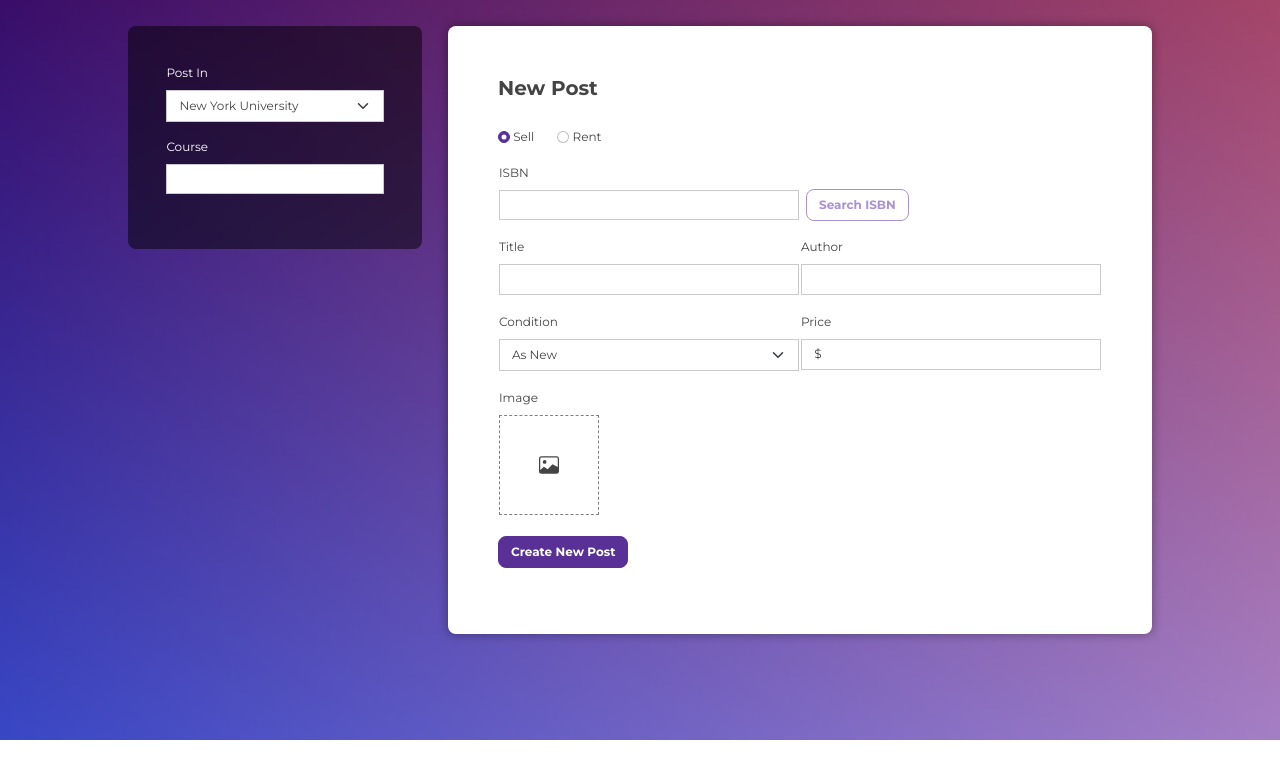
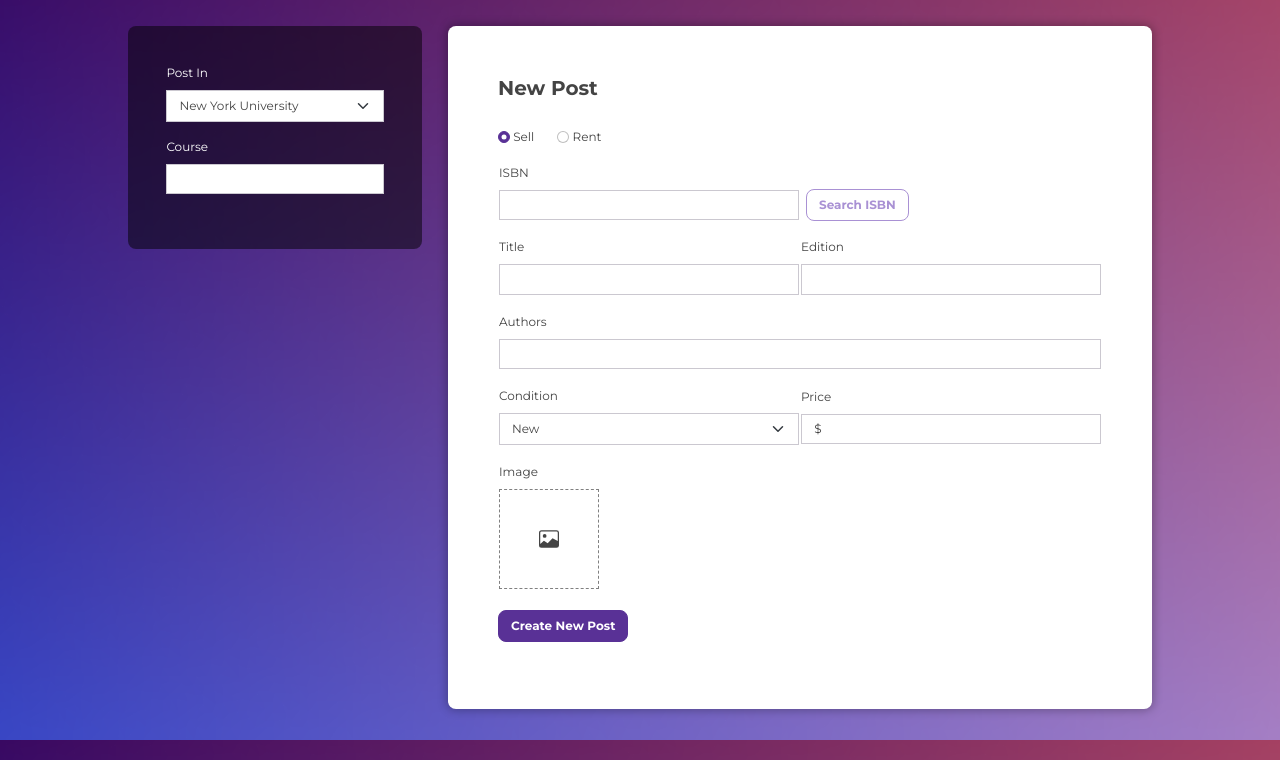
Before and after one commit to book-overflow/django-app, a Django app: template src/django/app/textbook/templates/createPost.html in a window 1280 px wide. Shown: the part 60-820 px from the top of the page. Run offline with Django 4.2, Linux system fonts and the light colour scheme; the template is opened without the code that fills it: values that come from a table or form of the project are taken from there, others are empty; some libraries are stand-ins or nearby versions.

Commit message:
Created post new textbook feature

```diff
--- a/src/django/app/shared/models.py
+++ b/src/django/app/shared/models.py
@@ -112,7 +112,7 @@ class Textbook(CustomBaseModel):
 
     name = models.CharField(max_length=255)
     edition = models.IntegerField()
-    year_published = models.IntegerField()
+    # year_published = models.IntegerField()
     # image = models.ImageField(default='profile.png', upload_to='profile/')
 
 class TextbookCopy(CustomBaseModel):
@@ -128,8 +128,8 @@ class TextbookCopy(CustomBaseModel):
     )
 
     condition = models.CharField(max_length=255, choices=BookCondition.choices)
-    year_purchased = models.IntegerField()
-    # image = models.ImageField(default='profile.png', upload_to='profile/')
+    # year_purchased = models.IntegerField()
+    image = models.ImageField(upload_to='books/')
     for_rent = models.BooleanField()
     for_sale = models.BooleanField()
     sale_price = models.DecimalField(max_digits=5, decimal_places=2)
--- /dev/null
+++ b/src/django/app/textbook/forms.py
@@ -0,0 +1,13 @@
+from django import forms
+from django.forms import ModelForm
+from shared.models import TextbookCopy
+
+class TextbookCopyCreationForm(ModelForm):
+    isbn = forms.IntegerField()
+    name = forms.CharField(max_length=255)
+    authors = forms.CharField(max_length=255)
+    course = forms.CharField(max_length=255)
+    edition = forms.IntegerField()
+    class Meta:
+        model = TextbookCopy
+        fields = ['condition', 'for_rent', 'for_sale', 'sale_price', 'rent_price', 'image']
--- a/src/django/app/textbook/templates/createPost.html
+++ b/src/django/app/textbook/templates/createPost.html
@@ -4,15 +4,13 @@
         <div class="card-left form-input" data-bs-theme="dark" style="color:white">
             <div id="div_id_school" class="mb-3">
                 <label for="id_domain" class="form-label">Post In</label>
-                  <select required name="school" value="" style="font-size: 12px;" class="form-select" id="id_domain">
+                  <select name="school" value="" style="font-size: 12px;" class="form-select" id="id_domain">
                     <option value="" selected>New York University</option>
-                    <option value="">School</option>
-                    <option value="">School</option>
                   </select>
             </div>
-            <div id="div_id_course" class="mb-3">
-                <label for="id_course" class="form-label">Course</label>
-                <input required type="text" name="course" value="" maxlength="100" class="textinput form-control" id="id_course">
+            <div class="mb-3">
+                <label class="form-label">Course</label>
+                <input type="text" value="{{form.data.course}}" maxlength="100" class="textinput form-control" id="course">
             </div>
         </div>
         <div class="set-profile">
@@ -24,16 +22,20 @@
                     <input style="margin-left:20px;" class="form-check-input" type="radio" name="optionsRadios" id="optionsRadios2" value="rent">
                     <label class="form-check-label" for="optionsRadios2">Rent</label>
                 </div>
-                <div id="sell-form">
+                <fieldset id="sell-form">
                     <form method="POST" class="form" enctype="multipart/form-data">
+                        <input hidden checked type="checkbox" name="for_sale" id="id_for_sale" >
+                        <input hidden value="0" type="number" name="rent_price" step="0.01" id="id_rent_price">
+                        <input hidden value="document.getElementById('course').value" id="id_course" name="course" >
                         {% csrf_token %}
+                        <!-- {{ form }} -->
                         <div class="form-group">
                           <table class="form-input">
                             <tr>
                                 <td>
                                     <div id="div_id_isbn" class="mb-3">
                                         <label for="id_isbn" class="form-label">ISBN</label>
-                                        <input required type="text" name="isbn" pattern="[0-9]{13}" value="" maxlength="100" class="textinput form-control" id="id_isbn">
+                                        <input required type="text" name="isbn" pattern="[0-9]{13}" value="{{form.data.isbn}}" maxlength="100" class="textinput form-control" id="id_isbn">
                                     </div>
                                 </td>
                                 <td>
@@ -42,15 +44,23 @@
                             </tr>
                             <tr>
                                 <td>
-                                    <div id="div_id_street" class="mb-3">
-                                        <label for="id_title" class="form-label">Title</label>
-                                        <input required type="text" name="street" value="" maxlength="255" class="textinput form-control" id="id_title">
+                                    <div id="div_id_name" class="mb-3">
+                                        <label for="id_name" class="form-label">Title</label>
+                                        <input required type="text" name="name" value="{{form.data.name}}" maxlength="255" class="textinput form-control" id="id_name">
                                     </div>
                                 </td>
                                 <td>
-                                    <div id="div_id_author" class="mb-3">
-                                        <label for="id_author" class="form-label">Author</label>
-                                        <input required type="text" name="authors" value="" maxlength="100" class="textinput form-control" id="id_author">
+                                    <div id="div_id_edition" class="mb-3">
+                                        <label for="id_edition" class="form-label">Edition</label>
+                                        <input required type="number" name="edition" value="{{form.data.edition}}" maxlength="100" class="textinput form-control" id="id_edition">
+                                    </div>
+                                </td>
+                            </tr>
+                            <tr>
+                                <td colspan="2">
+                                    <div id="div_id_authors" class="mb-3">
+                                        <label for="id_authors" class="form-label">Authors</label>
+                                        <input required type="text" name="authors" value="{{form.data.authors}}" maxlength="100" class="textinput form-control" id="id_authors">
                                     </div>
                                 </td>
                             </tr>
@@ -58,19 +68,21 @@
                                 <td>
                                     <div id="div_id_condition" class="mb-3">
                                         <label for="id_condition" class="form-label">Condition</label>
-                                        <select required name="condition" value="" style="font-size: 12px;" class="form-select" id="id_condition">
-                                            <option value="" >As New</option>
-                                            <option value="" >Good</option>
-                                            <option value="">Fair</option>
-                                            <option value="">Poor</option>
+                                        <select required name="condition" value="{{form.data.condition}}" style="font-size: 12px;" class="form-select" id="id_condition">
+                                            <option value="NEW">New</option>
+                                            <option value="FINE">Fine</option>
+                                            <option value="VERY_GOOD">Very Good</option>
+                                            <option value="GOOD">Good</option>
+                                            <option value="FAIR">Fair</option>
+                                            <option value="POOR">Poor</option>
                                         </select>
                                     </div>
                                 </td>
                                 <td>
                                     <div id="div_id_price" class="mb-3">
-                                        <label for="id_price" class="form-label">Price</label>
+                                        <label for="id_sale_price" class="form-label">Price</label>
                                         <span style="position: relative; top:32px; left:-20px;">$</span>
-                                        <input required type="number"min="0.01" step="0.01" max="500" min="0.01" step="0.01" name="price" value="" class="textinput form-control" style="padding-left: 24px;"id="id_price">
+                                        <input required type="number"min="0.01" step="0.01" max="500" min="0.01" step="0.01" name="sale_price" value="{{form.data.sale_price}}" class="textinput form-control" style="padding-left: 24px;"id="id_sale_price">
                                     </div>
                                 </td>
                             </tr>
@@ -94,14 +106,17 @@
                             </tr>
                           </table>
                           <div class="form-input form-group" style="margin-top: 20px;">
-                            <button id="form-button" class="btn btn-primary" type="submit">Create New Post</button>
+                            <button id="form-button" class="btn btn-primary" type="submit" onclick="getCourse()">Create New Post</button>
                             </div>
                         </div>
                     </form>
-                </div>
+                </fieldset>
 
-                <div id="rent-form" style="display: none;" >
+                <fieldset hidden="hidden" id="rent-form" style="display: none;" >
                     <form method="POST" class="form" enctype="multipart/form-data">
+                        <input hidden checked type="checkbox" name="for_rent" id="id_for_rent" >
+                        <input hidden value="0" type="number" name="sale_price" step="0.01" id="id_sale_price">
+                        <input hidden value="" id="id_course" name="course" >
                         {% csrf_token %}
                         <div class="form-group">
                             <table class="form-input">
@@ -109,7 +124,7 @@
                                   <td>
                                       <div id="div_id_isbn" class="mb-3">
                                           <label for="id_isbn" class="form-label">ISBN</label>
-                                          <input required type="text" name="isbn" pattern="[0-9]{13}" value="" maxlength="100" class="textinput form-control" id="id_isbn">
+                                          <input required type="text" name="isbn" pattern="[0-9]{13}" value="{{form.data.isbn}}" maxlength="100" class="textinput form-control" id="id_isbn">
                                       </div>
                                   </td>
                                   <td>
@@ -118,15 +133,15 @@
                               </tr>
                               <tr>
                                   <td>
-                                      <div id="div_id_street" class="mb-3">
-                                          <label for="id_title" class="form-label">Title</label>
-                                          <input required type="text" name="street" value="" maxlength="255" class="textinput form-control" id="id_title">
+                                      <div id="div_id_name" class="mb-3">
+                                          <label for="id_name" class="form-label">Title</label>
+                                          <input required type="text" name="name" value="{{form.data.name}}" maxlength="255" class="textinput form-control" id="id_name">
                                       </div>
                                   </td>
                                   <td>
-                                      <div id="div_id_author" class="mb-3">
-                                          <label for="id_author" class="form-label">Author</label>
-                                          <input required type="text" name="authors" value="" maxlength="100" class="textinput form-control" id="id_author">
+                                      <div id="div_id_authors" class="mb-3">
+                                          <label for="id_authors" class="form-label">Author</label>
+                                          <input required type="text" name="authors" value="{{form.data.authors}}" maxlength="100" class="textinput form-control" id="id_authors">
                                       </div>
                                   </td>
                               </tr>
@@ -134,7 +149,7 @@
                                   <td>
                                       <div id="div_id_condition" class="mb-3">
                                           <label for="id_condition" class="form-label">Condition</label>
-                                          <select required name="condition" value="" style="font-size: 12px;" class="form-select" id="id_condition">
+                                          <select required name="condition" value="{{form.data.condition}}" style="font-size: 12px;" class="form-select" id="id_condition">
                                               <option value="" >As New</option>
                                               <option value="" >Good</option>
                                               <option value="">Fair</option>
@@ -143,10 +158,10 @@
                                       </div>
                                   </td>
                                   <td>
-                                      <div id="div_id_price" class="mb-3">
-                                          <label for="id_price" class="form-label">Price (Monthly)</label>
+                                      <div id="div_id_rent_price" class="mb-3">
+                                          <label for="id_rent_price" class="form-label">Price (Monthly)</label>
                                           <span style="position: relative; top:32px; left:-80px;">$</span>
-                                          <input required type="number"min="0.01" step="0.01" max="500" min="0.01" step="0.01" name="price" value="" class="textinput form-control" style="padding-left: 24px;"id="id_price">
+                                          <input required type="number"min="0.01" step="0.01" max="500" min="0.01" step="0.01" name="rent_price" value="{{form.data.rent_price}}" class="textinput form-control" style="padding-left: 24px;"id="id_rent_price">
                                       </div>
                                   </td>
                               </tr>
@@ -154,13 +169,13 @@
                                   <td>
                                       <div id="div_id_avail_from" class="mb-3">
                                       <label for="id_avail_from"  class="form-label">Available From</label>
-                                      <input required class="textinput form-control" type="date" name="avail_from" value="" id="id_avail_from">
+                                      <input required class="textinput form-control" type="date" name="avail_from" value={{form.data.avail_from}} id="id_avail_from">
                                       </div>
                                   </td>
                                   <td>
                                       <div id="div_id_avail_to" class="mb-3">
                                       <label for="id_avail_to"  class="form-label">To</label>
-                                      <input required class="textinput form-control" type="date" name="avail_to" value="" id="id_avail_to">
+                                      <input required class="textinput form-control" type="date" name="avail_to" value={{form.data.avail_to}} id="id_avail_to">
                                       </div>
                                   </td>
                               </tr>
@@ -178,7 +193,7 @@
                                           <svg onclick="deleteImage()" id="image_delete" style="position: absolute; margin-top:-110px; margin-left: 90px; display:none;" xmlns="http://www.w3.org/2000/svg" width="20" height="20" fill="currentColor" class="bi bi-x-circle-fill" viewBox="0 0 16 16">
                                               <path d="M16 8A8 8 0 1 1 0 8a8 8 0 0 1 16 0M5.354 4.646a.5.5 0 1 0-.708.708L7.293 8l-2.647 2.646a.5.5 0 0 0 .708.708L8 8.707l2.646 2.647a.5.5 0 0 0 .708-.708L8.707 8l2.647-2.646a.5.5 0 0 0-.708-.708L8 7.293z"/>
                                           </svg>
-                                          <input type="file" name="image" accept="image/*" id="id_image" onchange="loadFile()" style="display: none;"/>
+                                          <input class="form-control" type="file" name="image" accept="image/*" id="id_image" onchange="loadFile()" style="display: none;"/>
                                       </div>
                                   </td>
                               </tr>
@@ -188,13 +203,17 @@
                             </div>
                         </div>
                     </form>
-                </div>
+                </fieldset>
 
                 <div class="error-msg form" style="min-height: 30px;">
                     {% for field in form %}
-                    <div class="text-danger">
-                        {{ field.errors }}
-                    </div>
+                        {% for e in field.errors %}
+                            {% if e != "" %}
+                                <div class="text-danger">
+                                {{ field.label }} - {{ e }}
+                                </div>
+                            {% endif %}
+                        {% endfor %}
                     {% endfor %}
                 </div>
             </div>
@@ -211,10 +230,14 @@
                 console.log(this.value);
                 if (this.value == "rent"){
                     document.getElementById('rent-form').style.display = "block";
+                    document.getElementById('rent-form').removeAttribute("hidden");
                     document.getElementById('sell-form').style.display = "none";
+                    document.getElementById('sell-form').setAttribute("hidden","hidden");
                 } else {
                     document.getElementById('rent-form').style.display = "none";
+                    document.getElementById('rent-form').setAttribute("hidden","hidden");
                     document.getElementById('sell-form').style.display = "block";
+                    document.getElementById('sell-form').removeAttribute("hidden");
                 }
             });
         }
@@ -237,5 +260,8 @@
             document.getElementById('image_delete').style.display = "none";
             document.getElementById('id_image').value = null;
         }
+        function getCourse(){
+            document.getElementById('id_course').value = document.getElementById('course').value;
+        }
     </script>
     {% endblock script %}
```
Also changed, not shown: src/django/app/textbook/views.py (+61 -2 lines), 1 other file.
